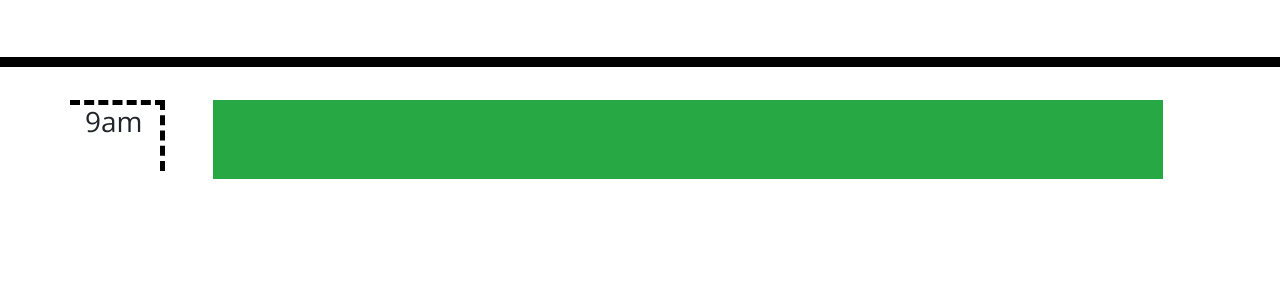
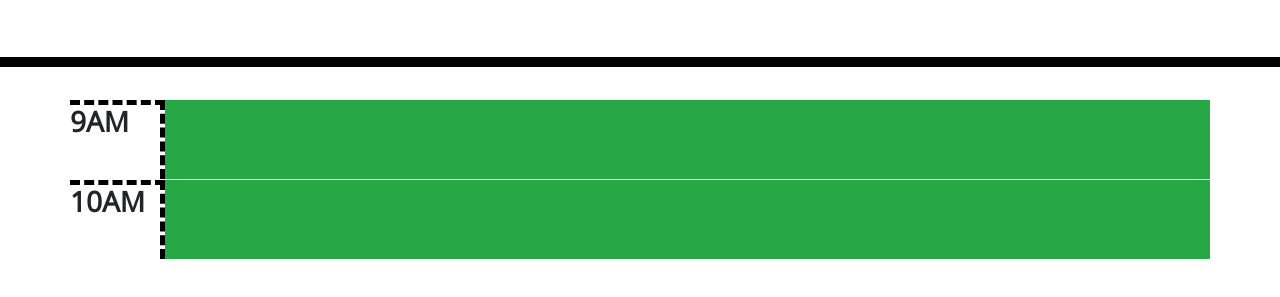
Before and after one commit to AaronB22/DayPlanner, a plain HTML site: page DayPlanner/Develop/index.html in a window 1280 px wide. Shown: the part 251-548 px from the top of the page. Drawn offline with nearby package versions, Linux system fonts and the light colour scheme.

Commit message:
bootstrap work on textbox 9ma and 10am

```diff
--- a/DayPlanner/Develop/index.html
+++ b/DayPlanner/Develop/index.html
@@ -32,8 +32,13 @@
     <div class="container">
       <!-- Timeblocks go here -->
       <div class="row" id="nine">
-        <div id="9txt" class="h3  customBorder col-1">9am</div>
-        <div class="container col-10 bg-success"></div>
+        <div id="9txt" class="Reset h3  customBorder col-1 font-weight-bold">9AM</div>
+        <div class="Reset container col-11 bg-success"></div>
+        <div id="saveButton" class="bi bi-save"></div>
+      </div>
+      <div class="row" id="nine">
+        <div id="9txt" class="Reset h3  customBorder col-1 font-weight-bold">10AM</div>
+        <div class="Reset container col-11 bg-success "></div>
         <div id="saveButton" class="bi bi-save"></div>
       </div>
 
--- a/DayPlanner/Develop/style.css
+++ b/DayPlanner/Develop/style.css
@@ -2,10 +2,18 @@ body {
   font-family: 'Open Sans', sans-serif;
   font-size: 16px;
   line-height: 1;
+  margin: 0px;
+  padding: 0px;
 }
 .customBorder{
   border-right: 5px dashed black;
   border-top: 5px dashed black;
+  margin: 0px;
+
+}
+.Reset{
+  padding: 0px;
+  margin: 0px;
 }
 
 textarea{
```
